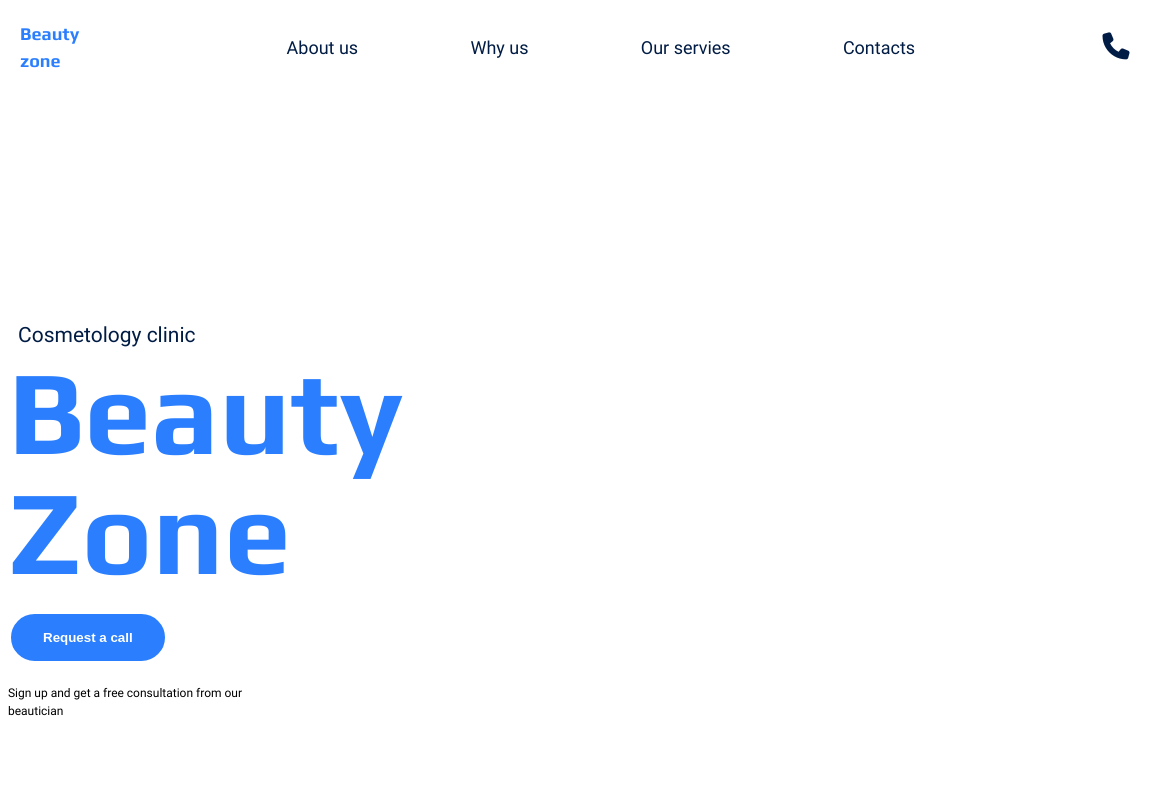
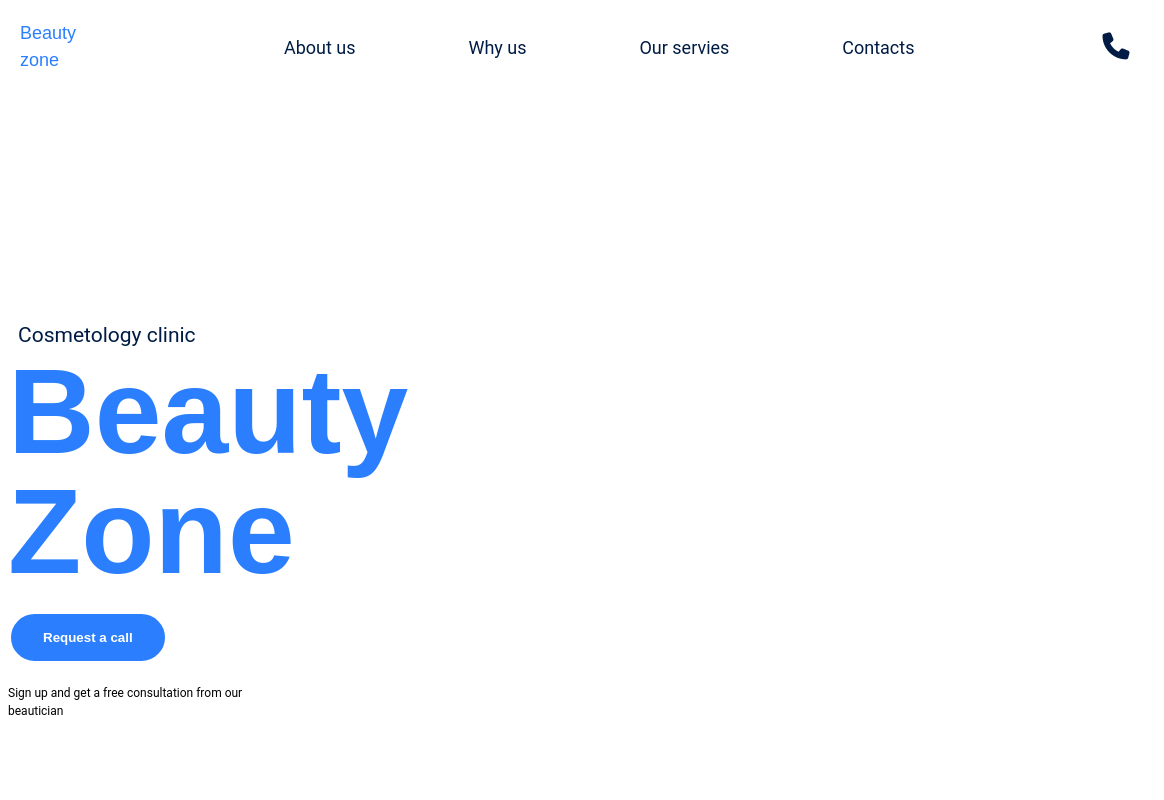
Before and after one commit to OlehKozina/webpack-test2, a plain HTML site: page index.html in a window 1280 px wide. Shown: the top 800 px of the page, 0-1164 px from the left. Drawn offline with Linux system fonts and the light colour scheme.

Commit message:
fixed fonts issue

```diff
--- a/scss/main.scss
+++ b/scss/main.scss
@@ -1,4 +1,3 @@
-@import "./utils/fonts";
 @import "./utils/variables";
 @import "./base";
 
```
Also changed, not shown: css/main.min.css, 1 other file.
